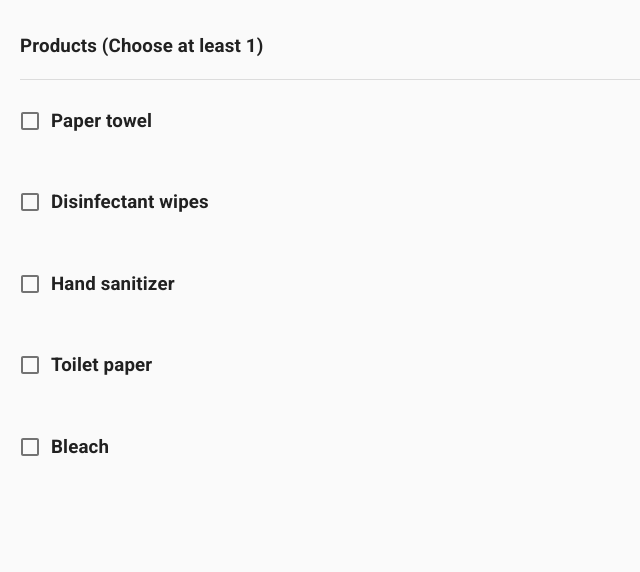
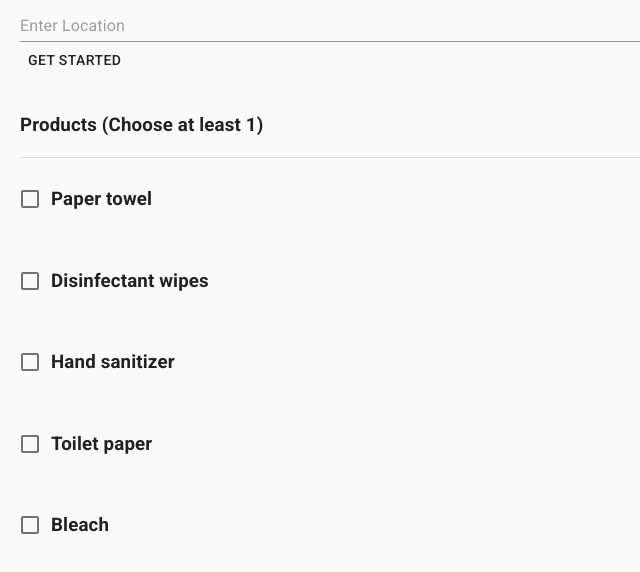
Before and after one commit to EngrEric/shelfless2, a React (Create React App) app: page /reportafind in a window 1280 px wide. Shown: the top 572 px of the page, without its empty margins (0-640 px from the left). Built offline with nearby package versions, Linux system fonts and the light colour scheme.

Commit message:
Update reportAFind.js

```diff
--- a/src/components/reportAFind/reportAFind.js
+++ b/src/components/reportAFind/reportAFind.js
@@ -8,7 +8,9 @@ import {
   FormControl,
   FormControlLabel,
   Grid,
-  Divider
+  Divider,
+  Input,
+  Button
 } from "@material-ui/core";
 import { makeStyles } from "@material-ui/core/styles";
 import { Items } from "./FindData";
@@ -53,6 +55,16 @@ const ReportAFind = () => {
   return (
     <div className={classes.main}>
       <Grid item xs={12} md={6}>
+        <div>
+          <Input
+            placeholder="Enter Location"
+            fullWidth={true}
+          />
+
+          <Button>
+            Get Started
+          </Button>
+        </div>
         <Typography className={classes.title}>
             <h3>Products (Choose at least 1)</h3>
         </Typography>
```
